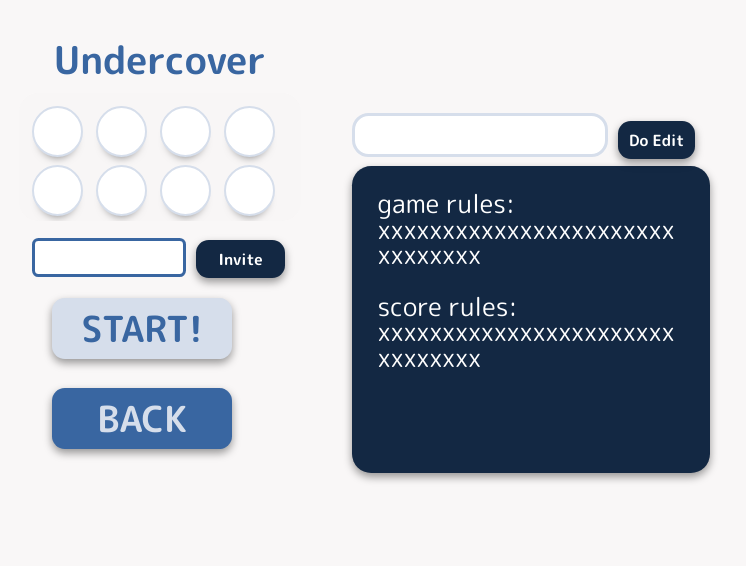
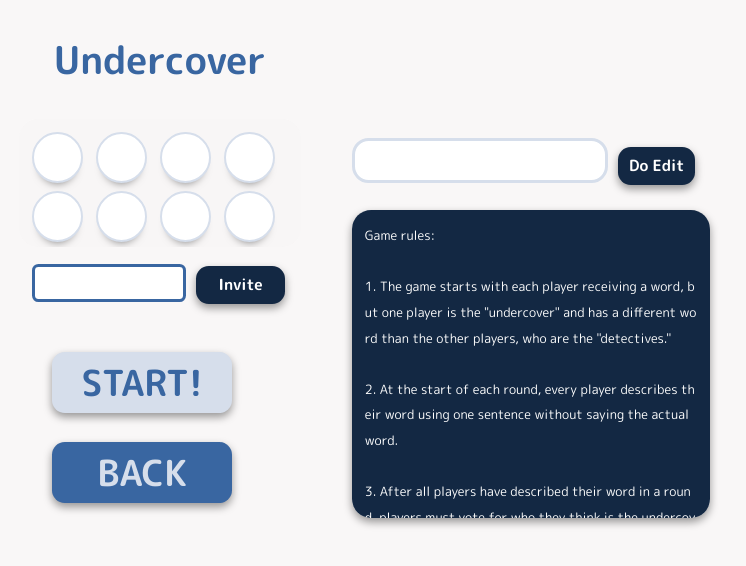
Before and after one commit to sopra-fs23-group-26/client, a React (Create React App) app: page /start in a window 1280 px wide. Shown: the top 566 px of the page, without its empty margins (288-1034 px from the left). Built offline with nearby package versions, Linux system fonts and the light colour scheme; no server answers.

Commit message:
更新游戏规则

```diff
--- a/src/components/views/Select.js
+++ b/src/components/views/Select.js
@@ -1,9 +1,19 @@
 import "styles/views/Select.scss";
-
+import { useState, useEffect } from 'react';
 import {useHistory, useParams} from 'react-router-dom';
 
 const Select = () =>{
     const history = useHistory();
+    const [text, setText] = useState('');
+    useEffect(() => {
+        fetch('/undercover.txt')
+            .then(response => response.text())
+            .then(text => setText(text))
+            .catch(error => console.error(error));
+    }, []);
+
+    console.log("---------rules     text ------")
+    console.log(text)
 
     return(
         <div class="select">
@@ -15,8 +25,7 @@ const Select = () =>{
                 "color": "rgb(214, 222, 235)",
             }} onClick={() => history.push('/platform')}>Back</button>
 
-            <p class="select box">game rules:<br/>xxxxxxxxxxxxxxxxxxxxxxxxxxxxxxx<br/><br/>
-                score rules:<br/>xxxxxxxxxxxxxxxxxxxxxxxxxxxxxxx
+            <p class="select box">{text}
             </p>
 
 
--- a/src/components/views/Start.js
+++ b/src/components/views/Start.js
@@ -6,7 +6,7 @@ import GameUndercover from "../../models/GameUndercover";
 import React, { useState, useEffect } from 'react';
 import { getDomain } from 'helpers/getDomain';
 
-const Start = () => {
+const Start = (url, config) => {
     const history = useHistory();
     const [gameId, setGameId] = useState(null);
 /*    const handleStartGame = async () => {
@@ -24,6 +24,31 @@ const Start = () => {
             alert(`Something went wrong during start the undercover game: \n${handleError(error)}`);
         }
     };*/
+
+    const [text, setText] = useState('');
+    useEffect(() => {
+        fetch('/undercover.txt')
+            .then(response => response.text())
+            .then(text => setText(text))
+            .catch(error => console.error(error));
+    }, []);
+
+
+    const doBack = async() =>{
+        if(localStorage.getItem("id")!=localStorage.getItem("ownerId")){
+            console.log("id != ownerId")
+            const formData = new FormData();
+            formData.append("userId", localStorage.getItem("id"))
+            const config = { headers: { "Content-Type": "multipart/form-data" } };
+            const response = await api.delete('/undercover/rooms/'+String(localStorage.getItem("roomId")), formData, config);
+            history.push('/room')
+        } else {
+            console.log("id == ownerId")
+            history.push('/room')
+        }
+    }
+
+
 
 
 
@@ -125,7 +150,7 @@ const Start = () => {
             <h2 className="select title">Undercover</h2>
 
             <button className="select button"
-                    style={{"top": "8em"}}
+                    style={{"top": "9.5em"}}
                     onClick={() => sendMessage()}
 
             >Start!
@@ -134,18 +159,18 @@ const Start = () => {
             <button className="select button" style={{
                 "background-color": "rgb(57, 102, 161)",
                 "color": "rgb(214, 222, 235)",
-                "top": "8em"
+                "top": "9.5em"
 
             }}
-                    onClick={() => history.push('/room')}
+                    onClick={() =>history.push("/room")}
             >Back
             </button>
 
             <p className="select box" style={{
-                "top": "-1em",
+                "top": "1.5em",
+                "left": "50em",
                 "height": "24vw"
-            }}>game rules:<br/>xxxxxxxxxxxxxxxxxxxxxxxxxxxxxxx<br/><br/>
-                score rules:<br/>xxxxxxxxxxxxxxxxxxxxxxxxxxxxxxx
+            }}>{text}
             </p>
 
 
--- a/src/styles/views/Select.scss
+++ b/src/styles/views/Select.scss
@@ -57,9 +57,9 @@
 
   &.box{
     position: relative;
-    top: -5em;
-    left: 25em;
-    font-size: 2vw;
+    top: -9.5em;
+    left: 46em;
+    font-size: 1vw;
     height: 30vw;
     width: 28vw;
     border: none;
@@ -71,6 +71,8 @@
     line-height: 2vw;
     word-break: break-all;
     padding: 1em;
+    overflow: auto;
+    white-space: pre-line;
 
   }
   &.input{
```
Also changed, not shown: public/undercover.txt (added).
